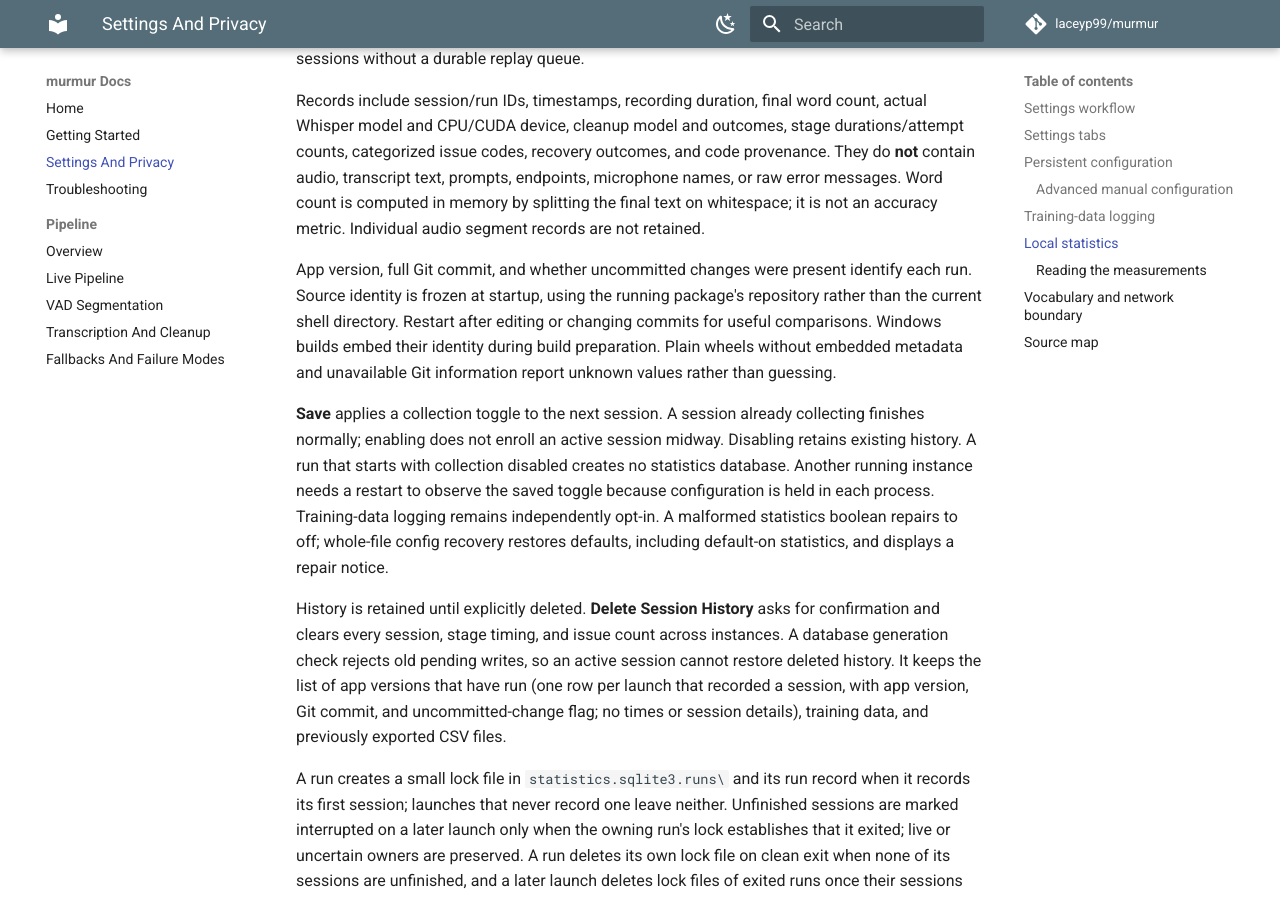
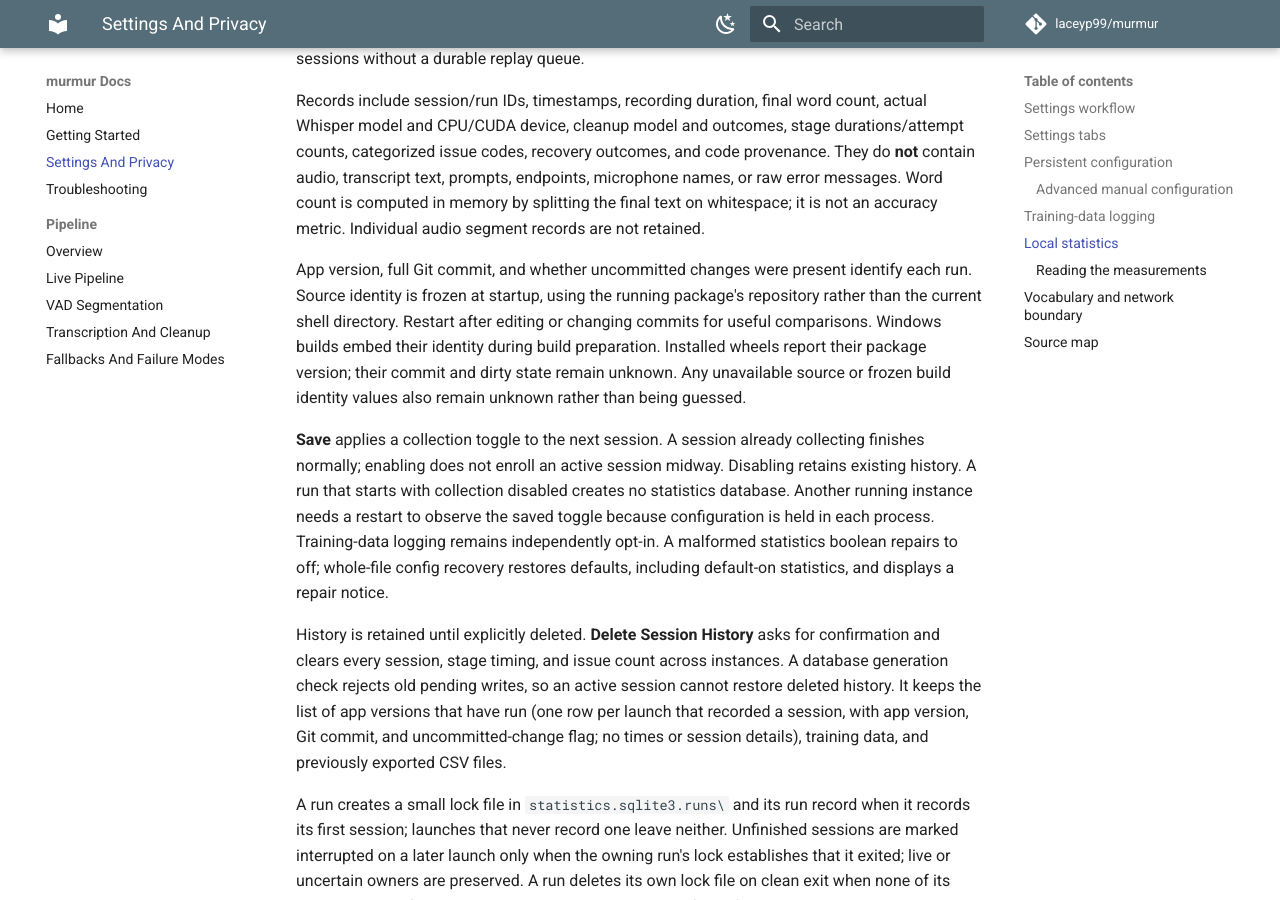
Before and after one commit to laceyp99/murmur, an MkDocs documentation site: the page built from docs/settings-and-privacy.md, in a window 1280 px wide and 900 px high, scrolled down 6410 px. Built offline with MkDocs 1.6.1 and Material for MkDocs 9.7.7, drawn with Linux system fonts in a browser that asks for light colours; comment, search, counter and statistics services are not loaded.

```diff
--- a/docs/settings-and-privacy.md
+++ b/docs/settings-and-privacy.md
@@ -270,8 +270,9 @@
 identify each run. Source identity is frozen at startup, using the running
 package's repository rather than the current shell directory. Restart after
 editing or changing commits for useful comparisons. Windows builds embed their
-identity during build preparation. Plain wheels without embedded metadata and
-unavailable Git information report unknown values rather than guessing.
+identity during build preparation. Installed wheels report their package version;
+their commit and dirty state remain unknown. Any unavailable source or frozen
+build identity values also remain unknown rather than being guessed.
 
 **Save** applies a collection toggle to the next session. A session already
 collecting finishes normally; enabling does not enroll an active session midway.
```
Also changed, not shown: 2 other files.
